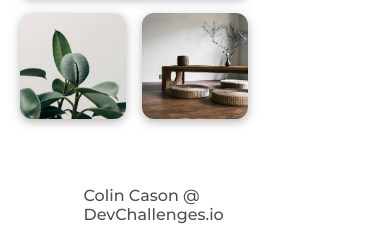
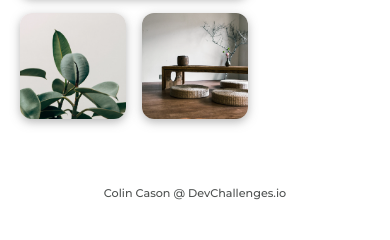
Before and after one commit to colinjcason/designer-profile, a plain HTML site: page index.html in a window 390 px wide. Shown: the part 644-884 px from the top of the page. After the commit the page ends 860 px from the top, so only its background shows below. Drawn offline with Linux system fonts and the light colour scheme.

Commit message:
fixed footer responsiveness

```diff
--- a/index.css
+++ b/index.css
@@ -96,3 +96,9 @@ footer {
     margin: 4rem;
     margin-bottom: 1rem;
 }
+
+@media screen and (max-width: 768px) {
+    footer {
+        font-size: .7rem;
+    }
+}
```
